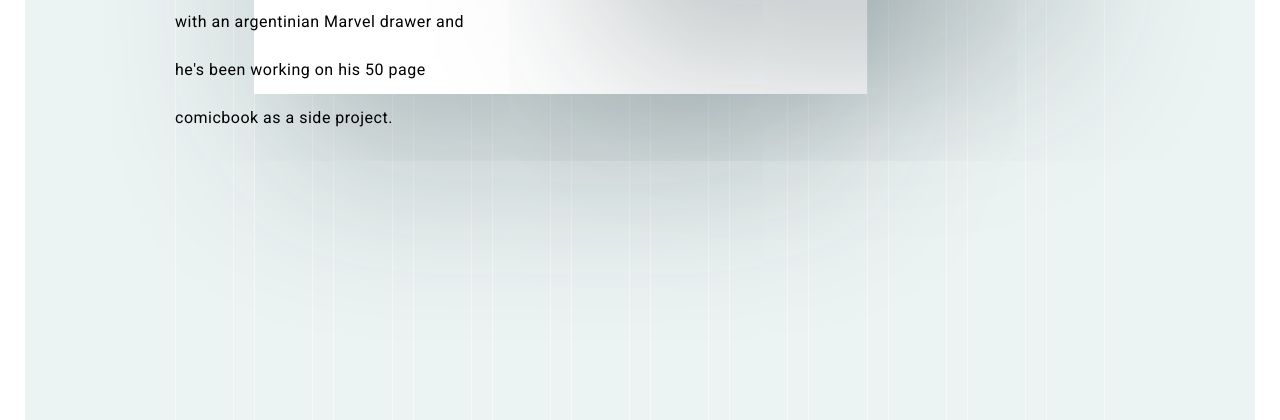
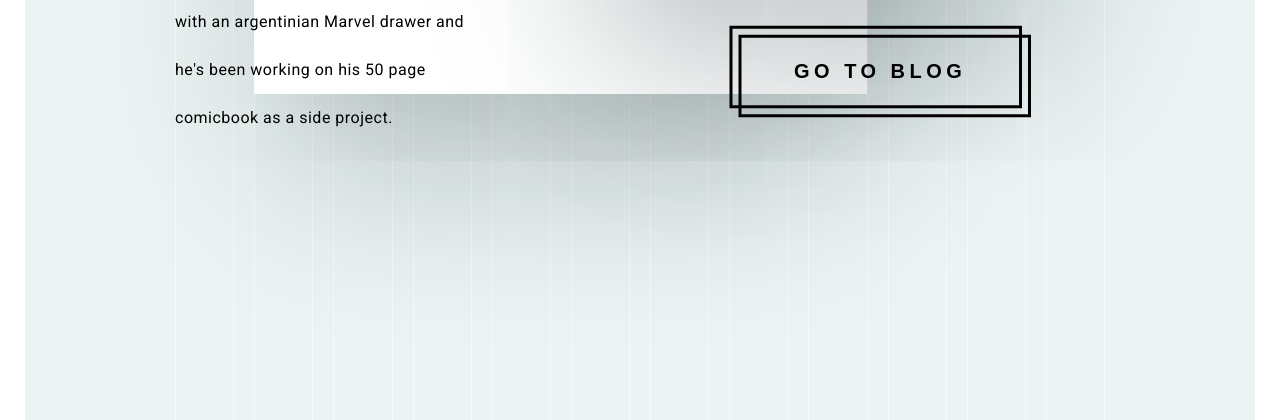
Before and after one commit to juansalvatore/juanSalvatorePortfolioWebsite, a PHP site: page /portfolio.php in a window 1280 px wide. Shown: the part 4666-5086 px from the top of the page. Run offline with PHP 8.4, Linux system fonts and the light colour scheme; some libraries are stand-ins or nearby versions.

Commit message:
Buttons working

```diff
--- a/portfolio.php
+++ b/portfolio.php
@@ -62,7 +62,7 @@
         <h2 class="two">02</h2>
         <div class="sudcoSection">
           <p><strong>Sudco is a creative startup. </strong> Juan built their main website and works here doing his best to create awesome responsive web pages and apps. </p>
-          <span><button>Go to page</button></span>
+          <span><button id="sudcoButton" onclick="window.location.href='http://sudco.me/'">Go to page</button></span>
 
         </div>
         <img class="fish" src='img/fish.png' alt="sudco">
@@ -70,13 +70,13 @@
         <div class="booleSection">
           <img src='img/booleMockup.png' alt="boole">
           <p><strong>Digital House's final project.</strong><br> Juan pair programmed a web app in php, javascript and sass, for illustrating a project schedule visually and dinamically. </p>
-          <span><button>Go to page</button></span>
+          <span><button id="booleButton"  onclick="window.location.href='http://proyectodh.tunegocioenlinea.com.ar/'" >Go to page</button></span>
         </div>
         <h2 class="four">04</h2>
         <div class="laNacionSection">
           <img src='img/lanacion.png' alt="lanacion">
           <p><strong>La Nacion redesign.</strong><br> Juan redesigned and programmed his own vision for the argentinian newspaper.</p>
-          <span><button>Go to github</button></span>
+          <span><button id="laNacionButton" onclick="window.location.href='https://github.com/juansalvatore/laNacionRedesign'">Go to github</button></span>
         </div>
         <h3 class="five">05</h3>
         <div class="csSection">
@@ -84,7 +84,7 @@
             <iframe class="youtube-player" src="https://www.youtube.com/embed/RFYKI1RbAMQ" frameborder="0" allowfullscreen></iframe>
           </div>
           <p><strong>Harvard's CS50 course.</strong><br> Juan finished Harvard University's introduction to the intellectual enterprises of computer science and the art of programming.</p>
-          <span><button>Go to blog</button></span>
+          <span><button id="csButton" onclick="window.location.href='https://juansalvatorecs.wordpress.com/'">Go to blog</button></span>
         </div>
         <h3 class="six">06</h3>
         <div class="audiovisualSection">
@@ -95,6 +95,7 @@
         <div class="comicSection">
           <img src='img/comicBookHeader.jpg' alt="">
           <p><strong>The dessert sparrow.</strong><br> Juan loves drawing, he learned to draw with an argentinian Marvel drawer and he's been working on his 50 page comicbook as a side project.</p>
+          <span><button id="comicButton" onclick="window.location.href='https://juansalvatoreblog.blogspot.com.ar/'">Go to blog</button></span>
         </div>
 
 
--- a/styles/portfolio-style.sass
+++ b/styles/portfolio-style.sass
@@ -33,7 +33,7 @@ body
       z-index: 20
       box-shadow: 1px 90px 180px -30px rgba(20,39,48,0.3)
       background:
-        image: url('')
+        image: url('../img/juan.jpg')
         size: cover
         repeat: no-repeat
         position: center
@@ -45,7 +45,8 @@ body
         font:
           size: 125px
           family: 'Shadows Into Light', cursive
-        color: #252525
+        color: #3082FA
+        opacity: 0.8
 
       .salvatore
         position: absolute
@@ -54,7 +55,8 @@ body
         font:
           size: 125px
           family: 'Shadows Into Light', cursive
-        color: #252525
+        color: #3082FA
+        opacity: 0.8
 
       p
         position: relative
@@ -408,6 +410,38 @@ body
     top: -70px
     box-shadow: 1px 90px 180px -30px rgba(20,39,48,0.3)
 
+  span
+    position: absolute
+    left: 530px
+    top: 350px
+    width: 200px
+    transform: scale(1.5)
+    button
+    	padding: 20px 40px
+    	background: none
+    	border: none
+    	position: relative
+    	text-transform: uppercase
+    	font-weight: bold
+    	letter-spacing: 3px
+    	cursor: pointer
+    	&:after, &:before
+    		content: ''
+    		position: absolute
+    		top: 0
+    		left: 0
+    		bottom: 0
+    		right: 0
+    		border: 2px solid #000
+    		transition: transform .2s
+    	&:after
+    		transform: translate(3px, 3px)
+    	&:before
+    		transform: translate(-3px, -3px)
+    	&:hover
+    		&:after, &:before
+    			transform: translate(0)
+
 .seven
   position: absolute
   top: 4013px
```
Also changed, not shown: img/juan.jpg (added), styles/portfolio-style.min.css.
